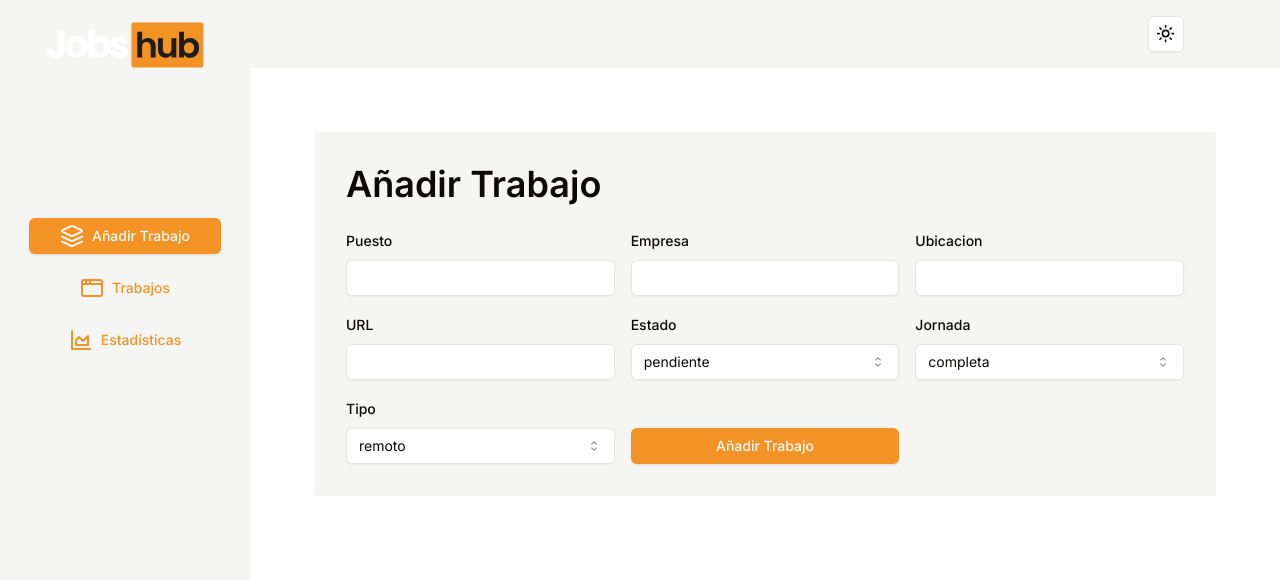
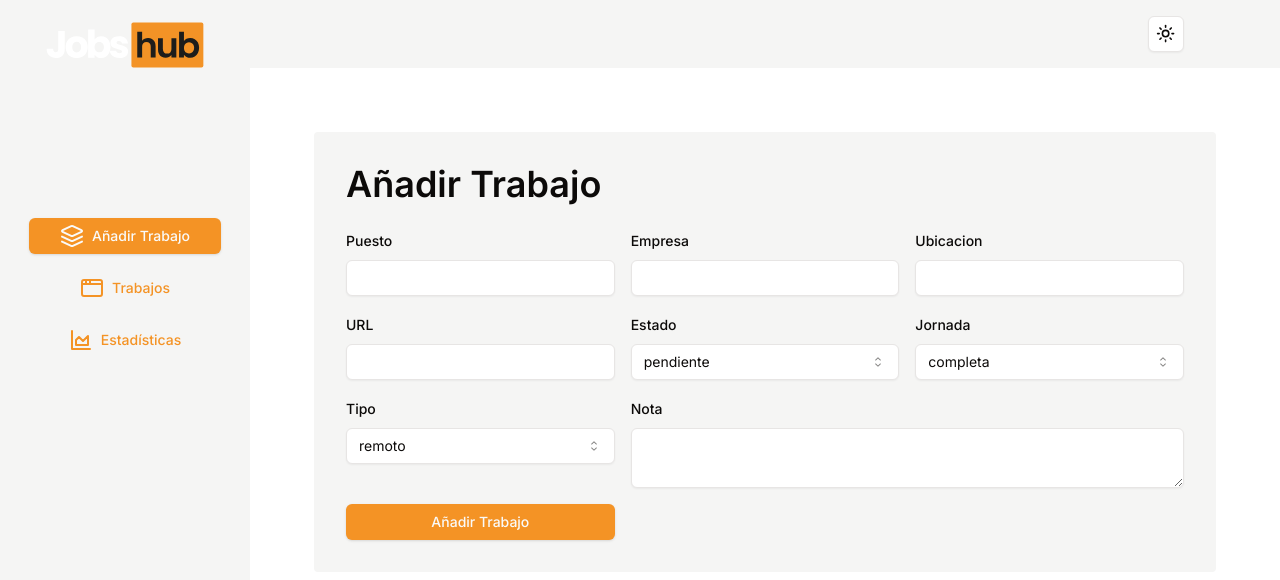
Before and after one commit to JoseAlbDR/jobs-hub, a Next.js app: page /add-job in a window 1280 px wide. Shown: the top 580 px of the page. Built offline with nearby package versions, Linux system fonts and the light colour scheme.

Commit message:
feat: add new property note to job model

```diff
--- a/components/CreateJobForm.tsx
+++ b/components/CreateJobForm.tsx
@@ -19,6 +19,7 @@
 import { useToast } from './ui/use-toast';
 import { useRouter } from 'next/navigation';
 import { createJobAction } from '@/utils/actions';
+import { Textarea } from './ui/textarea';
 
 const CreateJobForm = () => {
   const form = useForm<CreateAndEditJobType>({
@@ -107,6 +108,12 @@
             label="tipo"
             items={Object.values(JobType)}
           />
+          <CustomFormField
+            name="note"
+            control={form.control}
+            label="Nota"
+            type="area"
+          />
           <Button
             type="submit"
             className="self-end capitalize"
--- a/components/FormComponents.tsx
+++ b/components/FormComponents.tsx
@@ -14,27 +14,31 @@
   SelectContent,
   SelectValue,
 } from './ui/select';
+import { Textarea } from './ui/textarea';
 
 type CustomFormFieldProps = {
   name: string;
   control: Control<any>;
   label: string;
+  type?: 'input' | 'area';
 };
 
 export const CustomFormField = ({
   control,
   name,
   label,
+  type = 'input',
 }: CustomFormFieldProps) => {
+  console.log({ type });
   return (
     <FormField
       control={control}
       name={name}
       render={({ field }) => (
-        <FormItem>
+        <FormItem className={`${type === 'area' && 'col-span-2'}`}>
           <FormLabel className="capitalize">{label}</FormLabel>
           <FormControl>
-            <Input {...field} />
+            {type === 'input' ? <Input {...field} /> : <Textarea {...field} />}
           </FormControl>
           <FormMessage />
         </FormItem>
--- /dev/null
+++ b/components/ui/textarea.tsx
@@ -0,0 +1,24 @@
+import * as React from 'react';
+
+import { cn } from '@/lib/utils';
+
+export interface TextareaProps
+  extends React.TextareaHTMLAttributes<HTMLTextAreaElement> {}
+
+const Textarea = React.forwardRef<HTMLTextAreaElement, TextareaProps>(
+  ({ className, ...props }, ref) => {
+    return (
+      <textarea
+        className={cn(
+          'flex min-h-[60px] w-full rounded-md border border-input  px-3 py-2 text-sm shadow-sm placeholder:text-muted-foreground focus-visible:outline-none focus-visible:ring-1 focus-visible:ring-ring disabled:cursor-not-allowed disabled:opacity-50',
+          className
+        )}
+        ref={ref}
+        {...props}
+      />
+    );
+  }
+);
+Textarea.displayName = 'Textarea';
+
+export { Textarea };
--- a/utils/types.ts
+++ b/utils/types.ts
@@ -12,6 +12,7 @@
   status: string;
   mode: string;
   type: string;
+  note?: string | null;
 };
 
 export enum JobStatus {
@@ -43,6 +44,10 @@
     message: 'La ubicación debe de tener al menos 2 caracteres',
   }),
   link: z.string().url('La url no es válida'),
+  note: z
+    .string()
+    .min(5, { message: 'La nota debe tener al menos 5 caracteres' })
+    .optional(),
   status: z.nativeEnum(JobStatus),
   mode: z.nativeEnum(JobMode),
   type: z.nativeEnum(JobType),
```
Also changed, not shown: 2 other files (tests, documents, lock files or other folders).
